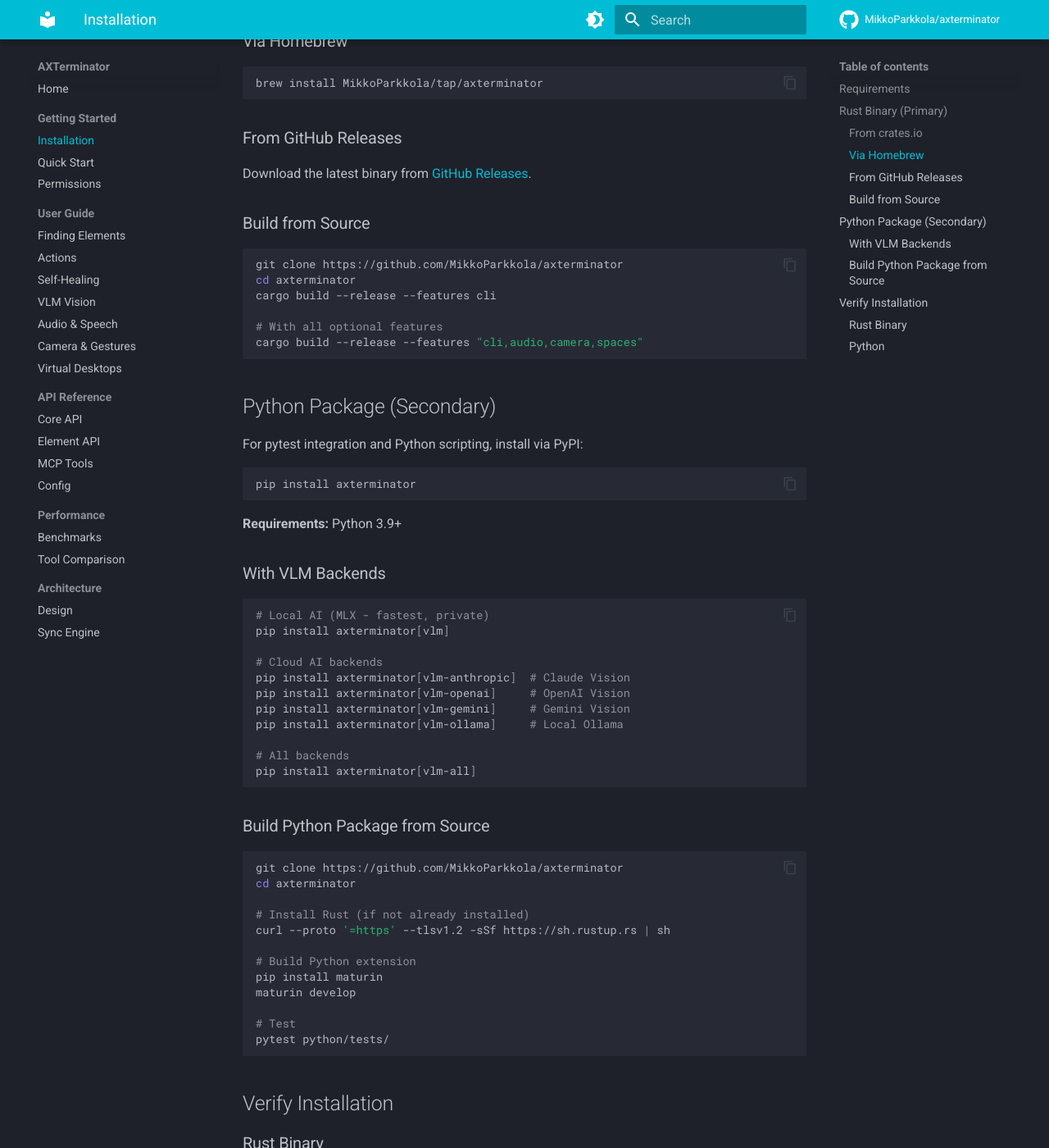
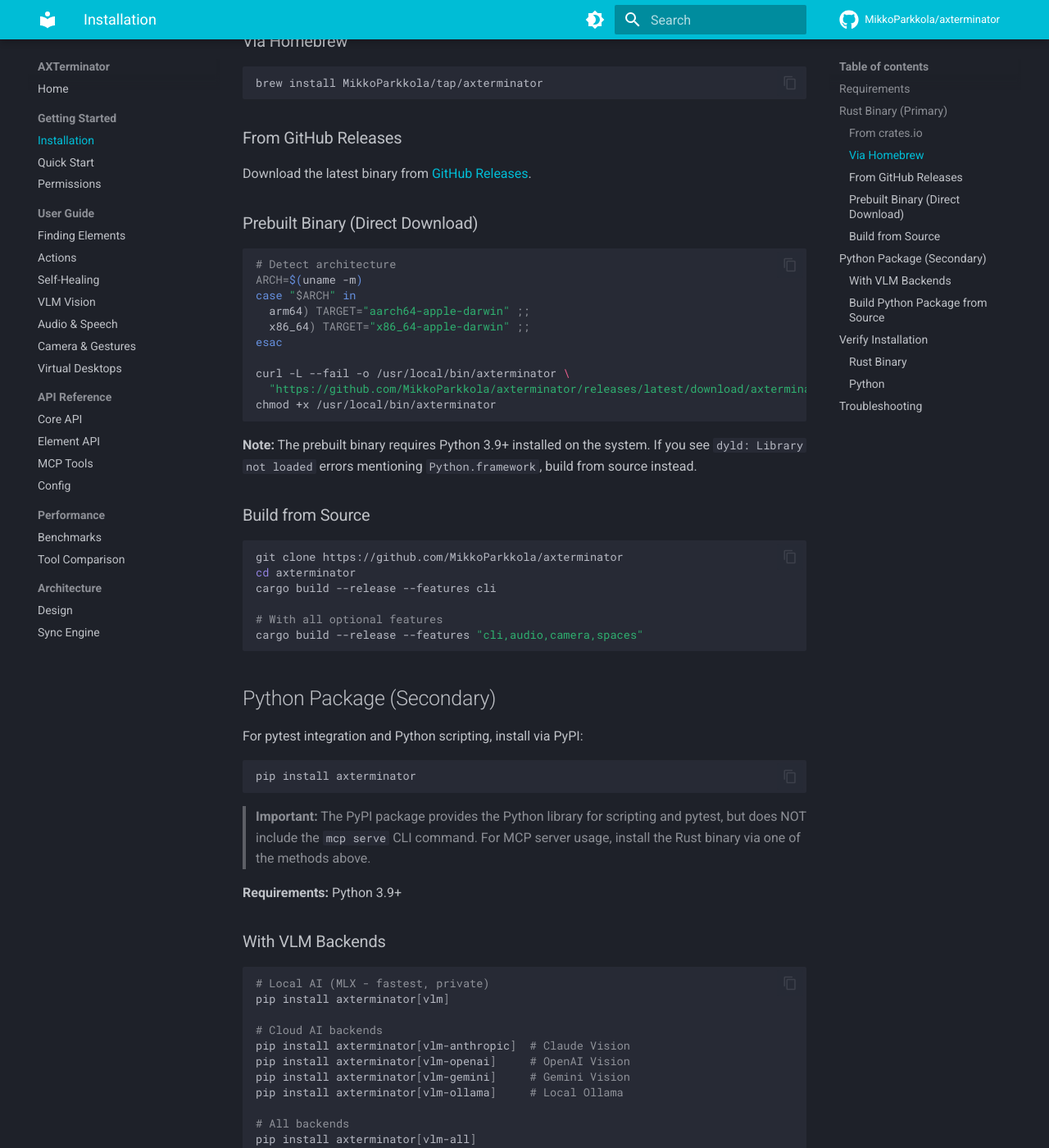
Before and after one commit to MikkoParkkola/axterminator, an MkDocs documentation site: the page built from docs/getting-started/installation.md, in a window 1280 px wide and 1400 px high, scrolled down 547 px. Shown: the whole window at 82% size. Built offline with MkDocs 1.6.1 and Material for MkDocs 9.7.7, drawn with Linux system fonts in a browser that asks for light colours; comment, search, counter and statistics services are not loaded; some of the changed text lies outside the part shown.

Commit message:
docs: update installation, query syntax, and troubleshooting
- README: add Codex config, Query Syntax section, Troubleshooting
  table, link to llms.txt for AI agents
- installation.md: add prebuilt binary download with arch detection,
  PyPI/MCP clarification warning, troubleshooting table
- quickstart.md: add Claude Code, Codex, Cursor MCP configs, update
  element finding examples with description: and value: keys
- permissions.md: add CLI verification via axterminator check
- finding-elements.md: document OR semantics for simple text queries,
  add description:, value:, label: query prefixes
- index.md: add Codex config, PyPI warning, link to llms.txt

All changes reflect the search behavior fix (simple text now uses
OR across title/description/value/label/identifier) and address
every failure mode from the v0.6.1 user report.

Co-Authored-By: Claude Opus 4.6 (1M context) <noreply@anthropic.com>

````diff
--- a/docs/getting-started/installation.md
+++ b/docs/getting-started/installation.md
@@ -25,6 +25,23 @@ brew install MikkoParkkola/tap/axterminator
 
 Download the latest binary from [GitHub Releases](https://github.com/MikkoParkkola/axterminator/releases).
 
+### Prebuilt Binary (Direct Download)
+
+```bash
+# Detect architecture
+ARCH=$(uname -m)
+case "$ARCH" in
+  arm64) TARGET="aarch64-apple-darwin" ;;
+  x86_64) TARGET="x86_64-apple-darwin" ;;
+esac
+
+curl -L --fail -o /usr/local/bin/axterminator \
+  "https://github.com/MikkoParkkola/axterminator/releases/latest/download/axterminator-${TARGET}"
+chmod +x /usr/local/bin/axterminator
+```
+
+**Note:** The prebuilt binary requires Python 3.9+ installed on the system. If you see `dyld: Library not loaded` errors mentioning `Python.framework`, build from source instead.
+
 ### Build from Source
 
 ```bash
@@ -43,6 +60,8 @@ For pytest integration and Python scripting, install via PyPI:
 ```bash
 pip install axterminator
 ```
+
+> **Important:** The PyPI package provides the Python library for scripting and pytest, but does NOT include the `mcp serve` CLI command. For MCP server usage, install the Rust binary via one of the methods above.
 
 **Requirements:** Python 3.9+
 
@@ -97,3 +116,12 @@ if ax.is_accessibility_enabled():
 else:
     print("Grant accessibility permissions in System Settings")
 ```
+
+## Troubleshooting
+
+| Symptom | Cause | Fix |
+|---------|-------|-----|
+| `dyld: Library not loaded: .../Python.framework/...` | Prebuilt binary can't find system Python | Build from source: `cargo build --release --features cli` |
+| `command not found: axterminator` | Binary not in PATH | Use full path or `cargo install axterminator --features cli` |
+| `error: no matching package` on crates.io | Rust toolchain too old | Update: `rustup update stable` |
+| Python `import axterminator` fails | Missing Rust extension | Rebuild: `pip install maturin && maturin develop` |
````
Also changed, not shown: README.md (+50 -1 lines), docs/getting-started/permissions.md (+10 -0 lines), docs/getting-started/quickstart.md (+32 -3 lines), docs/guide/finding-elements.md (+17 -3 lines), docs/index.md (+16 -0 lines).
